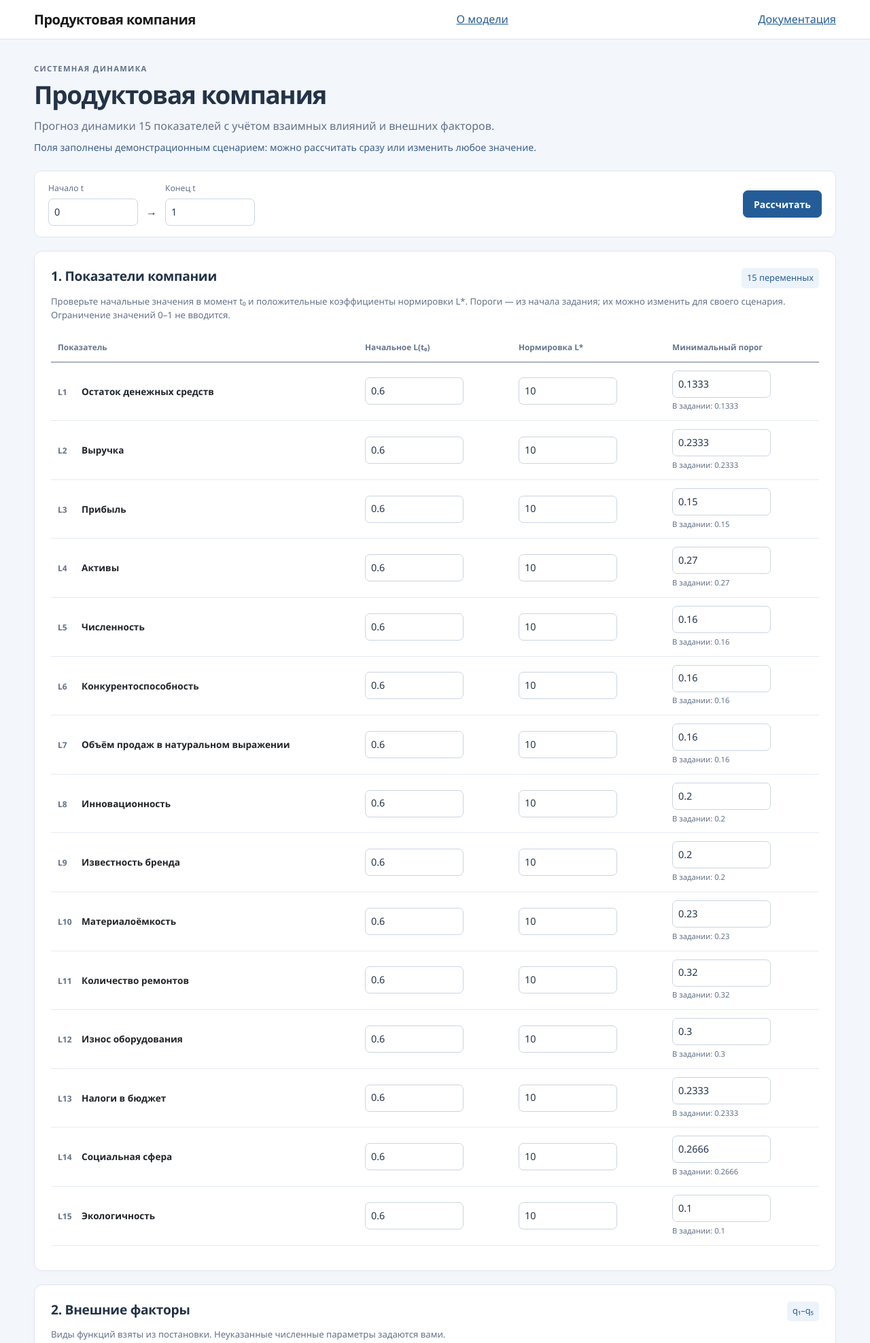
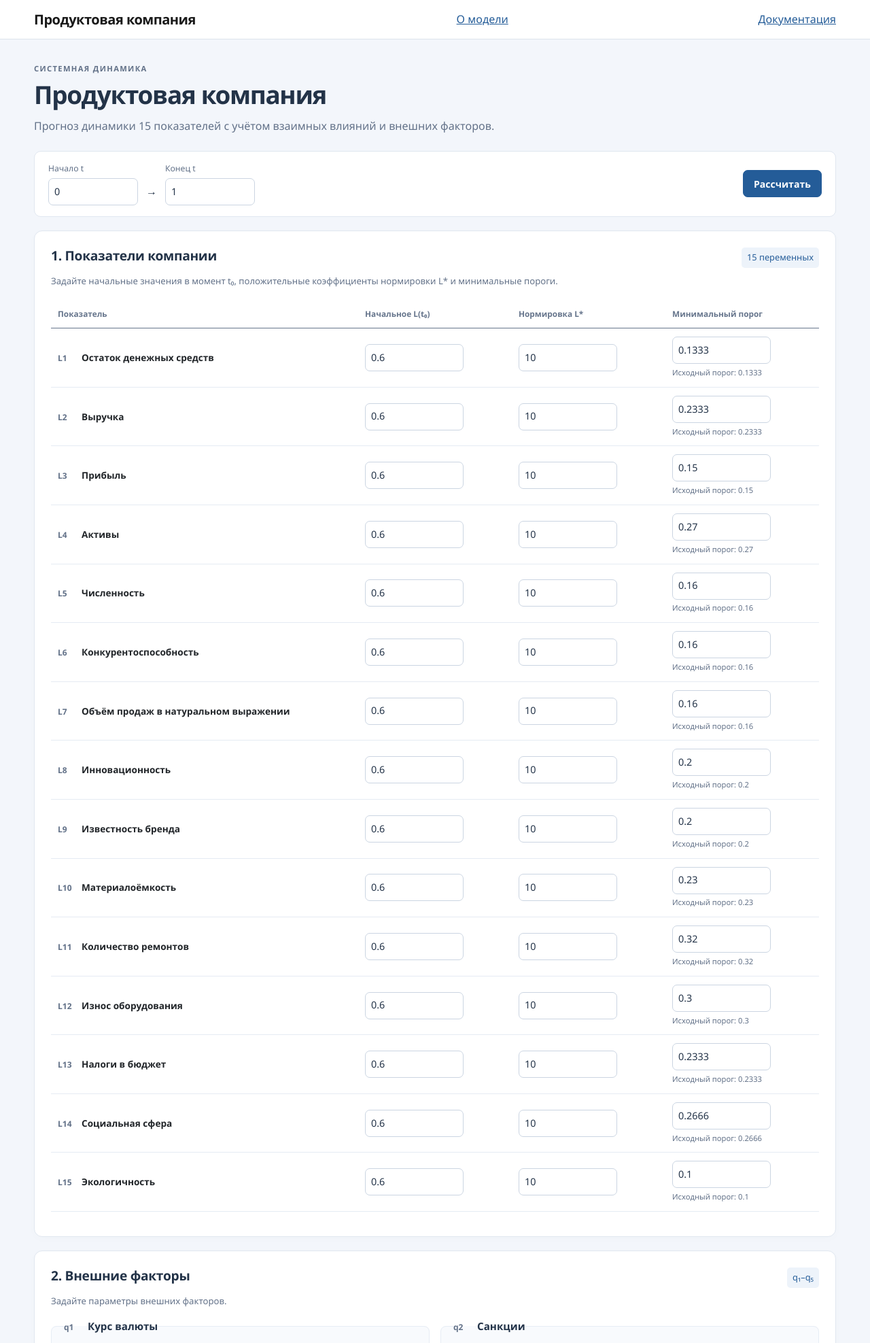
Before and after one commit to ZoyaDenisova/kushnikov_product_company, a Flask app: page / in a window 1280 px wide. Shown: the top 1975 px of the page at 68% size. Run offline with Flask 3, Linux system fonts and the light colour scheme; some libraries are stand-ins or nearby versions.

Commit message:
Remove internal development explanations from user-facing content

```diff
--- a/app/services/report_service.py
+++ b/app/services/report_service.py
@@ -45,7 +45,7 @@ def create_pdf(data, calculation_id):
         return image
     content += [text('Моделирование продуктовой компании','Title'),
                 text(f"Интервал t: {data['interval'][0]:g} — {data['interval'][1]:g}"),
-                text('Расчёт основан на постановке до раздела с примером реализации. Значения приведены без обрезания. Нарушение минимального порога — проверка критерия, а не доказательство математической неустойчивости.'),Spacer(1,12)]
+                text('Прогноз динамики показателей продуктовой компании и проверка заданных минимальных порогов.'),Spacer(1,12)]
     rows = [['Показатель','Начало','L*','Порог','Конец','Первое нарушение']]
     for i,v in enumerate(VARIABLES):
         breach = data['result']['first_breach'][i]
--- a/app/templates/main/index.html
+++ b/app/templates/main/index.html
@@ -1,28 +1,28 @@
 {% extends "base.html" %}
 {% block title %}Параметры модели{% endblock %}
 {% block body %}
-<header class="page-heading"><p class="eyebrow">Системная динамика</p><h1>Продуктовая компания</h1><p>Прогноз динамики 15 показателей с учётом взаимных влияний и внешних факторов.</p><p class="demo-note">Поля заполнены демонстрационным сценарием: можно рассчитать сразу или изменить любое значение.</p></header>
+<header class="page-heading"><p class="eyebrow">Системная динамика</p><h1>Продуктовая компания</h1><p>Прогноз динамики 15 показателей с учётом взаимных влияний и внешних факторов.</p></header>
 {% if error %}<div class="alert alert-danger" role="alert">{{ error }}</div>{% endif %}
 <form action="{{ url_for('calculation.calculate') }}" method="post" id="company-form">
 <div class="form-toolbar"><div class="interval-fields"><label for="t_start">Начало t<input id="t_start" name="t_start" type="number" min="0" step="any" value="{{ values.t_start }}" required></label><span>→</span><label for="t_end">Конец t<input id="t_end" name="t_end" type="number" min="0" step="any" value="{{ values.t_end }}" required placeholder="Укажите время"></label></div><div class="actions"><button id="calculationButton" type="submit" class="btn btn-primary">Рассчитать</button>{% if has_result %}<a class="btn btn-outline-secondary" href="{{ url_for('calculation.result_report') }}">Последний отчёт</a>{% endif %}<span id="spinner" role="status">Выполняется расчёт…</span></div></div>
-<section class="panel"><div class="section-heading"><h2>1. Показатели компании</h2><span>15 переменных</span></div><p class="help-text">Проверьте начальные значения в момент t₀ и положительные коэффициенты нормировки L*. Пороги — из начала задания; их можно изменить для своего сценария. Ограничение значений 0–1 не вводится.</p>
+<section class="panel"><div class="section-heading"><h2>1. Показатели компании</h2><span>15 переменных</span></div><p class="help-text">Задайте начальные значения в момент t₀, положительные коэффициенты нормировки L* и минимальные пороги.</p>
 <div class="table-responsive"><table class="table indicator-table"><thead><tr><th>Показатель</th><th>Начальное L(t₀)</th><th>Нормировка L*</th><th>Минимальный порог</th></tr></thead><tbody>
-{% for v in variables %}<tr><th><label for="{{ v.symbol }}"><span class="symbol">{{ v.symbol }}</span>{{ v.name }}</label></th><td data-label="Начальное L(t₀)"><input id="{{ v.symbol }}" name="{{ v.symbol }}" aria-label="{{ v.symbol }} начальное значение" type="number" step="any" value="{{ values[v.symbol] }}" required></td><td data-label="Нормировка L*"><input name="{{ v.symbol }}_scale" aria-label="{{ v.symbol }} нормировка" type="number" step="any" min="0" value="{{ values[v.symbol+'_scale'] }}" required></td><td data-label="Минимальный порог"><input name="{{ v.symbol }}_minimum" aria-label="{{ v.symbol }} минимум" type="number" step="any" min="0" max="1" value="{{ values[v.symbol+'_minimum'] }}" required><small class="source-value">В задании: {{ v.minimum }}</small></td></tr>{% endfor %}
+{% for v in variables %}<tr><th><label for="{{ v.symbol }}"><span class="symbol">{{ v.symbol }}</span>{{ v.name }}</label></th><td data-label="Начальное L(t₀)"><input id="{{ v.symbol }}" name="{{ v.symbol }}" aria-label="{{ v.symbol }} начальное значение" type="number" step="any" value="{{ values[v.symbol] }}" required></td><td data-label="Нормировка L*"><input name="{{ v.symbol }}_scale" aria-label="{{ v.symbol }} нормировка" type="number" step="any" min="0" value="{{ values[v.symbol+'_scale'] }}" required></td><td data-label="Минимальный порог"><input name="{{ v.symbol }}_minimum" aria-label="{{ v.symbol }} минимум" type="number" step="any" min="0" max="1" value="{{ values[v.symbol+'_minimum'] }}" required><small class="source-value">Исходный порог: {{ v.minimum }}</small></td></tr>{% endfor %}
 </tbody></table></div></section>
-<section class="panel"><div class="section-heading"><h2>2. Внешние факторы</h2><span>q₁–q₅</span></div><p class="help-text">Виды функций взяты из постановки. Неуказанные численные параметры задаются вами.</p><div class="factor-grid">
+<section class="panel"><div class="section-heading"><h2>2. Внешние факторы</h2><span>q₁–q₅</span></div><p class="help-text">Задайте параметры внешних факторов.</p><div class="factor-grid">
 {% for group in q_groups %}<fieldset class="factor-group"><legend><span class="symbol">{{ group.symbol }}</span>{{ group.name }}</legend><p class="factor-equation">{{ group.formula }}</p><div class="factor-fields">{% for suffix,label in group.fields %}{% set key=group.symbol+'_'+suffix %}<label for="{{ key }}">{{ label }}<input id="{{ key }}" name="{{ key }}" type="number" step="any" value="{{ values[key] }}" required></label>{% endfor %}</div></fieldset>{% endfor %}
-<div class="factor-group"><h3><span class="symbol">q3</span>Эпидемия COVID</h3><p class="factor-equation">0 при t ≤ 0,6;<br>0,3 при 0,6 &lt; t ≤ 0,8;<br>0,4 при t &gt; 0,8.</p><p class="help-text">Значения заданы картинкой в постановке. Исправлена её ошибочная подпись q₄.</p></div>
+<div class="factor-group"><h3><span class="symbol">q3</span>Эпидемия COVID</h3><p class="factor-equation">0 при t ≤ 0,6;<br>0,3 при 0,6 &lt; t ≤ 0,8;<br>0,4 при t &gt; 0,8.</p></div>
 </div>
 <fieldset class="factor-group"><legend><span class="symbol">q4</span>Штрафы на CO₂</legend><p class="help-text">Задайте уровни ступенчатой функции и моменты их начала. В момент переключения действует новый уровень. Первая ступень начинается при t=0; следующие времена строго возрастают.</p>
 <div class="table-responsive"><table class="table" id="q4-table"><thead><tr><th>Начало ступени t</th><th>Значение q₄</th><th></th></tr></thead><tbody>{% for step in steps %}<tr><td><input type="number" step="any" min="0" name="q4_time_{{ loop.index0 }}" aria-label="q4 время {{ loop.index }}" value="{{ step.time }}" required {% if loop.first %}readonly{% endif %}></td><td><input type="number" step="any" name="q4_value_{{ loop.index0 }}" aria-label="q4 уровень {{ loop.index }}" value="{{ step.value }}" required></td><td>{% if not loop.first %}<button type="button" class="btn btn-outline-secondary remove-step">Удалить</button>{% endif %}</td></tr>{% endfor %}</tbody></table></div><button id="add-step" type="button" class="btn btn-outline-secondary">Добавить ступень</button></fieldset>
 </section>
-<section class="panel"><div class="section-heading"><h2>3. Функции взаимного влияния</h2><span id="coefficient-progress">98 функций</span></div><p>В уравнениях заданы f₁…f₉₈, но их конкретный вид в постановке не определён. Здесь используется выбираемая вами полиномиальная аппроксимация.</p>
+<section class="panel"><div class="section-heading"><h2>3. Функции взаимного влияния</h2><span id="coefficient-progress">98 функций</span></div><p>Выберите степень полиномов и задайте коэффициенты функций f₁…f₉₈.</p>
 <label class="degree-control" for="polynomial_degree">Степень полиномов<select id="polynomial_degree" name="polynomial_degree" required><option value="" {% if values.polynomial_degree|string == '' %}selected{% endif %}>Выберите степень</option>{% for degree in range(4) %}<option value="{{ degree }}" {% if values.polynomial_degree|string == degree|string %}selected{% endif %}>{{ degree }} — {{ ['постоянные','линейные','квадратичные','кубические'][degree] }}</option>{% endfor %}</select></label>
-<p class="help-text">f(x)=a₀+a₁x+a₂x²+a₃x³. В примере f(x)=0,9+0,1x. Все активные коэффициенты редактируются; ноль нужно указывать явно. Это отдельный демонстрационный набор, а не таблица из отвергнутой реализации.</p>
+<p class="help-text">f(x)=a₀+a₁x+a₂x²+a₃x³. Заполните коэффициенты выбранной степени, включая нулевые.</p>
 <p id="choose-degree-note" class="help-text">После выбора степени откроются поля коэффициентов.</p>
 <div id="coefficient-groups" {% if values.polynomial_degree|string == '' %}hidden{% endif %}>
 {% for edges in model_edges %}{% set target=loop.index %}<details class="coefficient-group"><summary>L{{ target }} — {{ variables[target-1].name }} <small class="group-progress"></small></summary><p class="equation">{{ equations[target-1] }}</p><img src="{{ url_for('static',filename='images/graphs/L'+target|string+'-graph.png') }}" alt="Подграф L{{ target }}" class="model-graph"><div class="table-responsive"><table class="table"><thead><tr><th>Функция</th><th>Источник → показатель</th>{% for k in range(4) %}<th data-degree="{{ k }}">a{{ k }}</th>{% endfor %}</tr></thead><tbody>{% for edge in edges %}{% set function='f'+edge.function|string %}<tr><th>{{ function }}(L{{ edge.variable }})</th><td>L{{ edge.variable }} → L{{ target }} <span class="{{ 'positive' if edge.sign == 1 else 'negative' }}">{{ '+' if edge.sign == 1 else '−' }}</span></td>{% for k in range(4) %}{% set key=function+'_A'+k|string %}<td data-degree="{{ k }}"><input type="number" step="any" name="{{ key }}" aria-label="{{ function }} a{{ k }}" value="{{ values[key] }}" data-coefficient="{{ k }}" required></td>{% endfor %}</tr>{% endfor %}</tbody></table></div></details>{% endfor %}
 </div></section>
-<div class="bottom-actions"><button type="submit" class="btn btn-primary">Рассчитать показатели</button><a href="{{ url_for('main.clear_session') }}">Вернуть демонстрационный сценарий</a><a href="{{ url_for('main.documents') }}">Уравнения и условия модели</a></div><p class="help-text">Результаты не обрезаются. В отчёте будут видны сами значения, нарушения минимальных порогов и моменты их пересечения.</p>
+<div class="bottom-actions"><button type="submit" class="btn btn-primary">Рассчитать показатели</button><a href="{{ url_for('main.clear_session') }}">Сбросить параметры</a><a href="{{ url_for('main.documents') }}">Уравнения и условия модели</a></div><p class="help-text">В отчёте доступны графики показателей и проверка минимальных порогов.</p>
 </form>
 {% endblock %}
--- a/app/templates/variables/result_report.html
+++ b/app/templates/variables/result_report.html
@@ -3,15 +3,15 @@
 {% block body %}
 <h1>Показатели продуктовой компании</h1>
 <p>Интервал t ∈ [{{ data.interval[0] }}, {{ data.interval[1] }}]. Полиномиальная аппроксимация степени {{ data.polynomial_degree }}.</p>
-<div class="result-summary"><strong>Расчётные значения показаны без обрезания.</strong> Минимальные пороги используются для анализа, а не для изменения траектории. Выход за 0–1 сам по себе не скрывается и не изменяет решение.</div>
+
 <img class="result-graph" src="{{ url_for('static',filename='solution_graphs/'+plot_name+'.png') }}" alt="Динамика всех 15 показателей компании">
-<h2>Значения и минимальные пороги</h2><p class="help-text">События пересечения определяются численным решателем. Минимумы значений найдены по расчётной сетке, дополненной моментами переключений и пересечений; это не доказательство устойчивости непрерывной системы.</p>
+<h2>Значения и минимальные пороги</h2><p class="help-text">Подсвечены показатели, которые опускались ниже заданного минимального порога.</p>
 <div class="table-responsive"><table class="table result-table"><thead><tr><th>Показатель</th><th>Начальное</th><th>L*</th><th>Порог</th><th>Конечное</th><th>Первое нарушение порога</th></tr></thead><tbody>
 {% for v in variables %}{% set i=loop.index0 %}<tr {% if data.result.ever_below_minimum[i] %}class="breach"{% endif %}><th>{{ v.symbol }} — {{ v.name }}</th><td>{{ '%.6g'|format(data.initial_variable_values[v.symbol]) }}</td><td>{{ '%.6g'|format(data.scales[i]) }}</td><td>{{ data.minima[i] }}</td><td>{{ '%.7g'|format(data.result.solution[i]) }}</td><td>{% if data.result.first_breach[i] is not none %}t ≈ {{ '%.7g'|format(data.result.first_breach[i]) }}{% elif data.result.ever_below_minimum[i] %}Обнаружено на сетке{% else %}Не обнаружено{% endif %}</td></tr>{% endfor %}
 </tbody></table></div>
 <h2>Внешние факторы</h2><img class="result-graph" src="{{ url_for('static',filename='solution_graphs/'+plot_name+'-q.png') }}" alt="Графики внешних факторов q1–q5">
 {% include 'variables/perturbation_description.html' %}
-<h2>Показатели в разные моменты времени</h2><p class="help-text">Обозначения L₁–L₁₅ соответствуют таблице выше. Красным показаны заданные минимумы. Отрицательные расчётные значения сохраняются на шкале диаграммы.</p>
+<h2>Показатели в разные моменты времени</h2><p class="help-text">Обозначения L₁–L₁₅ соответствуют таблице выше. Красным показаны заданные минимумы.</p>
 {% for t in data.result.snapshot_times %}<details class="report-section"><summary>t = {{ '%.7g'|format(t) }}</summary><img class="result-graph" src="{{ url_for('static',filename='petal_graphs/'+plot_name+'/'+loop.index|string+'.png') }}" alt="Лепестковая диаграмма при t={{ t }}"></details>{% endfor %}
 <details class="report-section"><summary>Все введённые коэффициенты полиномов</summary><div class="table-responsive"><table class="table"><thead><tr><th>Функция</th>{% for k in range(data.polynomial_degree+1) %}<th>a{{ k }}</th>{% endfor %}</tr></thead><tbody>{% for f,c in data.polynomial_coefficients.items() %}<tr><th>{{ f }}</th>{% for k in range(data.polynomial_degree+1) %}<td>{{ c['A'+k|string] }}</td>{% endfor %}</tr>{% endfor %}</tbody></table></div></details>
 <div class="bottom-actions"><a class="btn btn-primary" href="{{ url_for('main.index') }}">Изменить параметры</a><a class="btn btn-success" href="{{ url_for('calculation.get_generated_pdf') }}">PDF-отчёт</a><a class="btn btn-outline-secondary" href="{{ url_for('calculation.get_calculation_data') }}">Данные расчёта JSON</a><a href="{{ url_for('main.clear_session') }}">Новая модель</a></div>
```
Also changed, not shown: app/templates/main/about.html (+4 -4 lines), app/templates/main/documents.html (+6 -7 lines), README.md.
